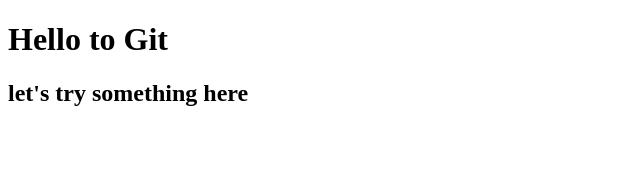
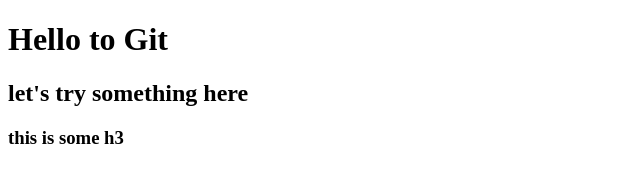
Before and after one commit to wilamg/hello, a plain HTML site: page index.html in a window 1280 px wide. Shown: the whole page, without its empty margins (0-640 px from the left). Drawn offline with Linux system fonts and the light colour scheme.

Commit message:
third test

```diff
--- a/index.html
+++ b/index.html
@@ -9,5 +9,6 @@
 <body>
     <h1>Hello to Git</h1>
     <h2>let's try something here</h2>
+    <h3>this is some h3</h3>
 </body>
 </html>
```
